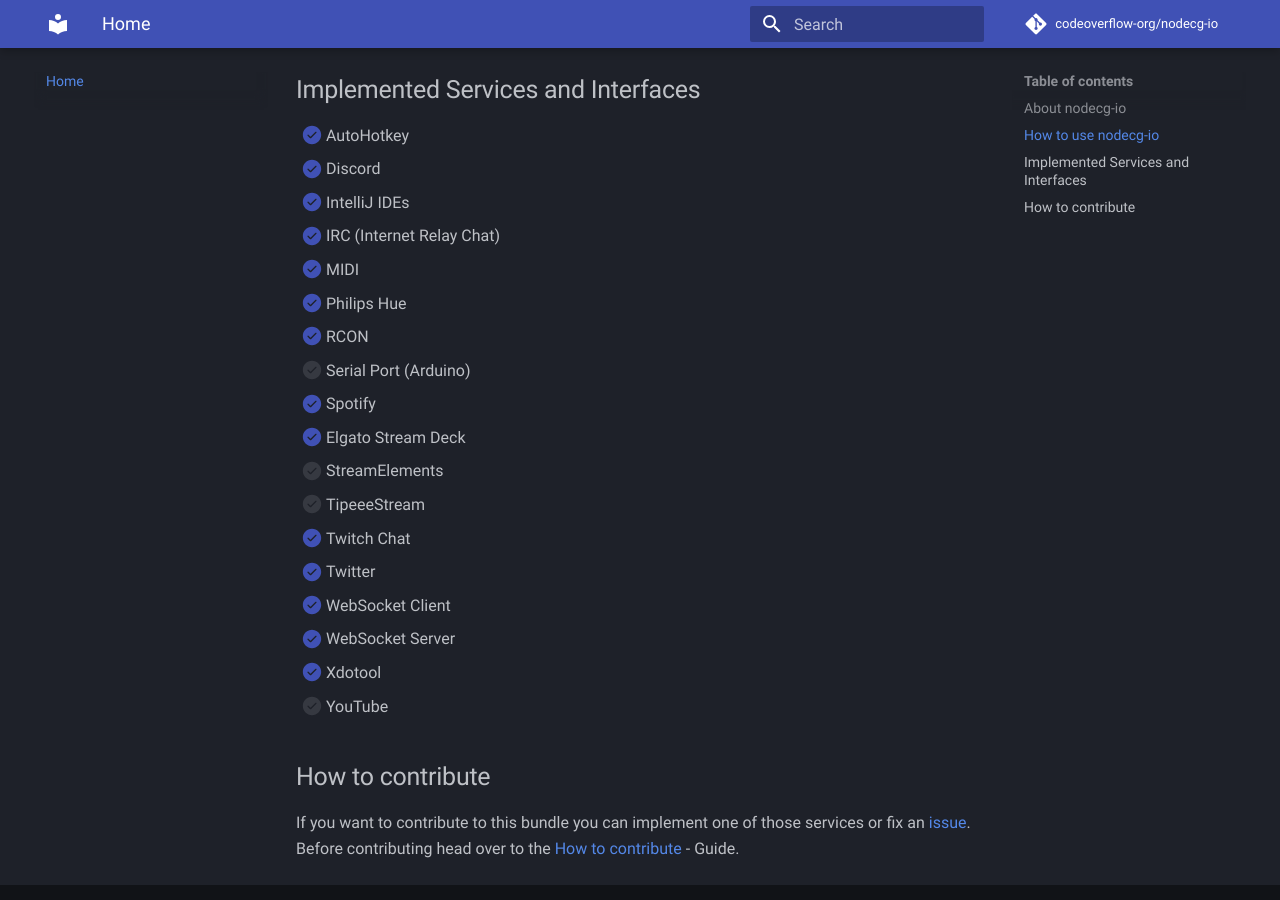
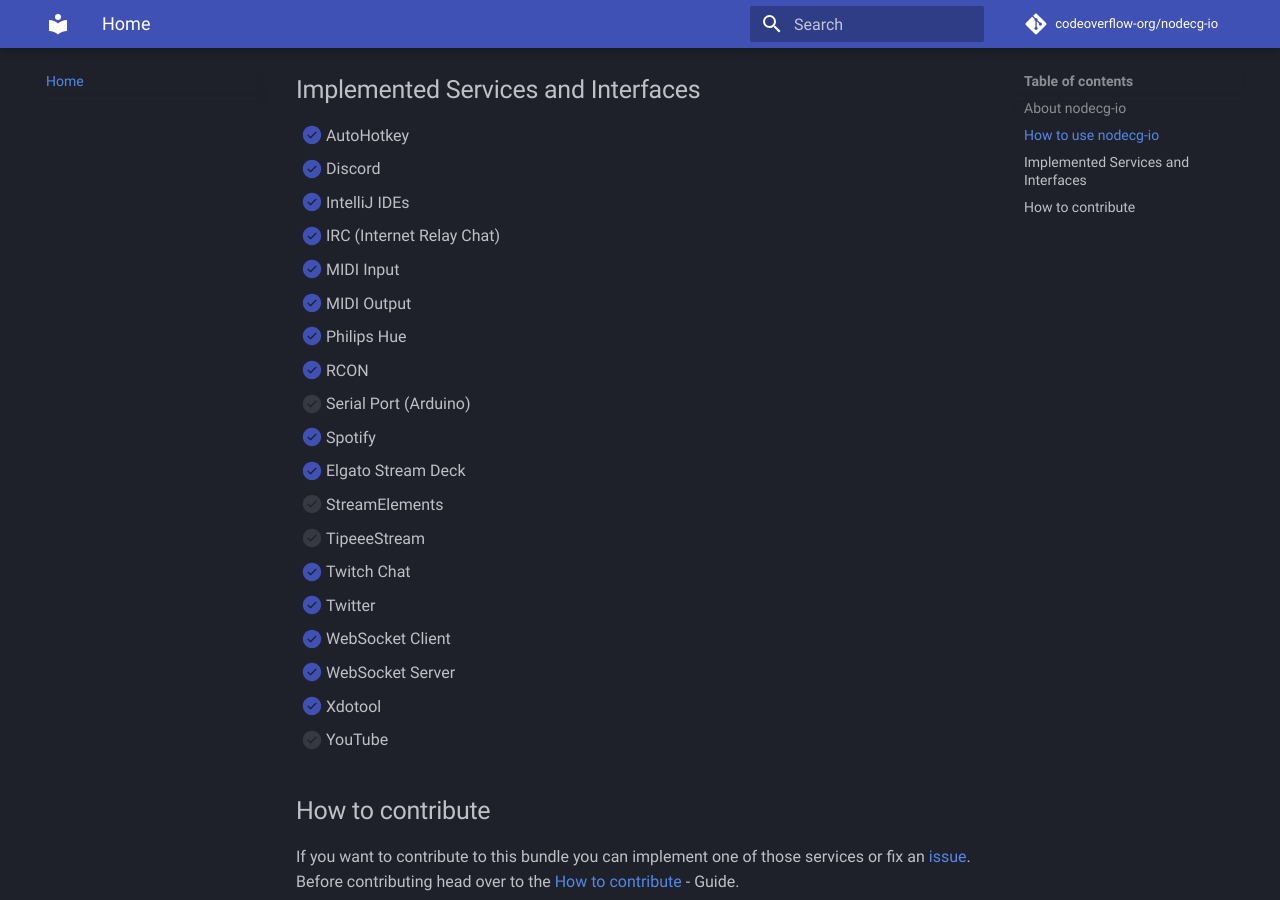
Before and after one commit to codeoverflow-org/nodecg-io-docs, an MkDocs documentation site: the page built from docs/index.md, in a window 1280 px wide and 900 px high, scrolled down 670 px. Built offline with MkDocs 1.6.1 and Material for MkDocs 9.7.7, drawn with Linux system fonts in a browser that asks for light colours; comment, search, counter and statistics services are not loaded.

Commit message:
Split listing of MIDI input and output
Signed-off-by: Adrian Nöthlich <git@promasu.tech>

```diff
--- a/docs/index.md
+++ b/docs/index.md
@@ -25,7 +25,8 @@
 - [x] Discord
 - [X] IntelliJ IDEs
 - [x] IRC (Internet Relay Chat)
-- [x] MIDI
+- [x] MIDI Input
+- [x] MIDI Output
 - [X] Philips Hue
 - [x] RCON
 - [ ] Serial Port (Arduino)
```
